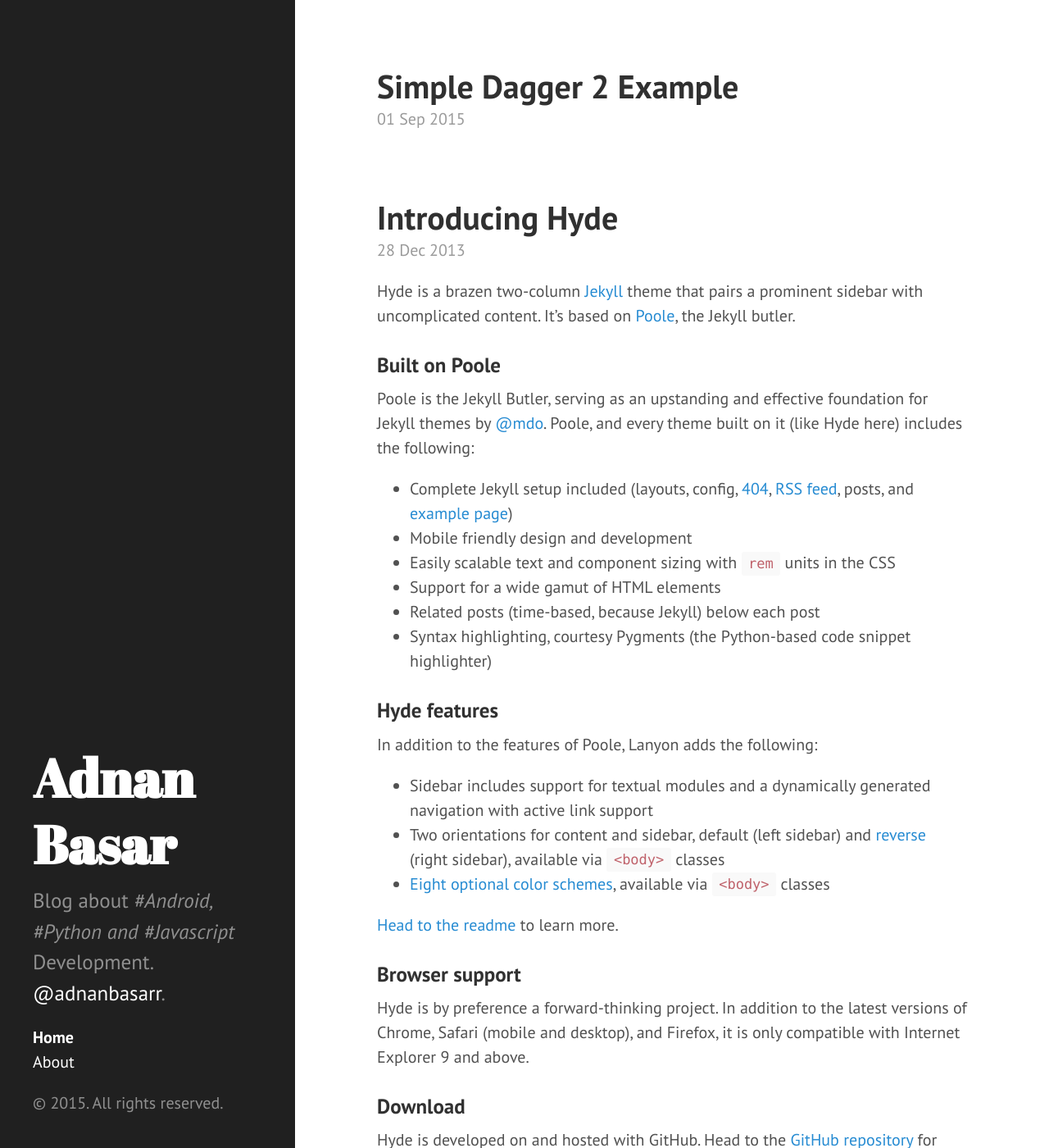
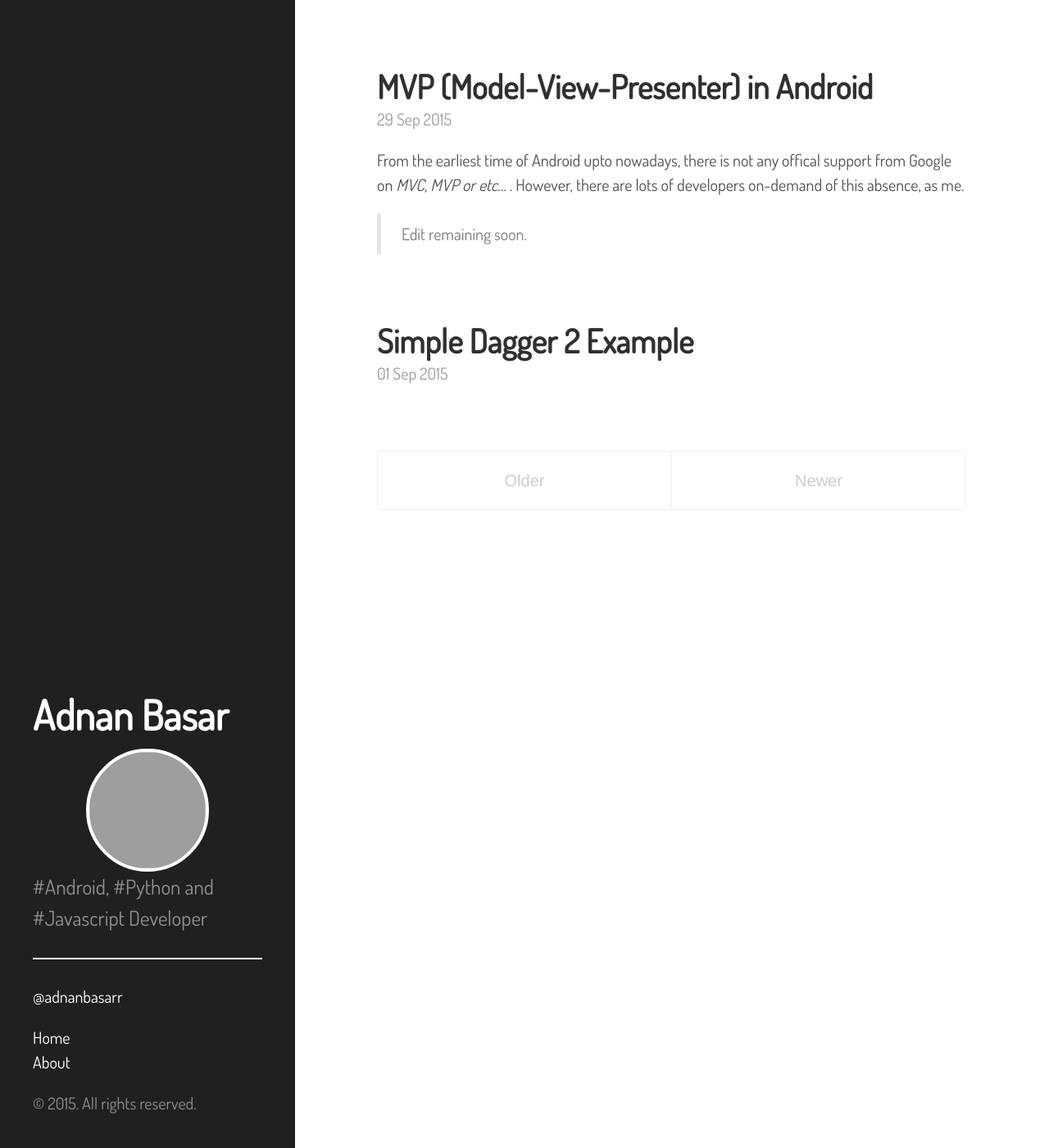
Before and after one commit to adnbsr/adnbsr.github.io, a Jekyll site: the page built from index.html, in a window 1280 px wide and 1400 px high. Shown: the whole window at 82% size. Built offline with Jekyll 4.4.1, drawn with Linux system fonts in a browser that asks for light colours; Markdown is read by kramdown in place of the engine named in the settings; the list of posts is cut into pages by our own code; some of the changed text lies outside the part shown; grey boxes are pictures that could not be loaded.

Commit message:
update sidebar

```diff
--- a/_config.yml
+++ b/_config.yml
@@ -1,6 +1,6 @@
 # Dependencies
 markdown:         redcarpet
-pygments:         true
+highlighter:      pygments
 
 # Permalinks
 permalink:        pretty
@@ -8,7 +8,7 @@
 # Setup
 title:            Adnan Basar
 tagline:          'Python and Android Developer'
-description:      'Blog about <i>#Android, #Python and #Javascript</i> Development.  <a href="https://twitter.com/adnanbasarr" target="_blank">@adnanbasarr</a>.'
+description:      '#Android, #Python and #Javascript Developer <hr/><a href="https://twitter.com/adnanbasarr" target="_blank">@adnanbasarr</a>'
 url:              http://adnbsr.com
 
 author:
--- a/_includes/head.html
+++ b/_includes/head.html
@@ -6,18 +6,14 @@
     <meta name="viewport" content="width=device-width, initial-scale=1.0, maximum-scale=1">
 
     <title>
-    {% if page.title %}
-      {{ page.title }} &middot; {{ site.title }}
-    {% else %}
-      {{ site.title }} &middot; {{ site.tagline }}
-    {% endif %}
+        {% if page.title %} {{ page.title }} &middot; {{ site.title }} {% else %} {{ site.title }} &middot; {{ site.tagline }} {% endif %}
     </title>
 
     <!-- CSS -->
     <link rel="stylesheet" href="/public/css/poole.css">
     <link rel="stylesheet" href="/public/css/syntax.css">
     <link rel="stylesheet" href="/public/css/hyde.css">
-  <link rel="stylesheet" href="http://fonts.googleapis.com/css?family=PT+Sans:400,400italic,700|Abril+Fatface">
+    <link href='https://fonts.googleapis.com/css?family=Dosis' rel='stylesheet' type='text/css'>
 
     <!-- Icons -->
     <link rel="apple-touch-icon-precomposed" sizes="144x144" href="/public/apple-touch-icon-144-precomposed.png">
--- a/_includes/sidebar.html
+++ b/_includes/sidebar.html
@@ -2,29 +2,21 @@
     <div class="container sidebar-sticky">
         <div class="sidebar-about">
             <h1>{{ site.title }}</h1>
+            <img class="face" />
             <p class="lead">{{ site.description }}</p>
         </div>
 
+
         <ul class="sidebar-nav">
-      <li class="sidebar-nav-item{% if page.title == "Home" %} active{% endif %}">
+            <li class="sidebar-nav-item{% if page.title == " Home " %} active{% endif %}">
                 <a href="/">Home</a>
             </li>
 
-      {% comment %}
-        The code below dynamically generates a sidebar nav of pages with
-        `layout: page` in the front-matter. See readme for usage.
-      {% endcomment %}
-
-      {% assign pages_list = site.pages %}
-      {% for node in pages_list %}
-        {% if node.title != null %}
-          {% if node.layout == "page" %}
+            {% comment %} The code below dynamically generates a sidebar nav of pages with `layout: page` in the front-matter. See readme for usage. {% endcomment %} {% assign pages_list = site.pages %} {% for node in pages_list %} {% if node.title != null %} {% if node.layout == "page" %}
             <li class="sidebar-nav-item{% if page.url == node.url %} active{% endif %}">
                 <a href="{{ node.url }}">{{ node.title }}</a>
             </li>
-          {% endif %}
-        {% endif %}
-      {% endfor %}
+            {% endif %} {% endif %} {% endfor %}
 
         </ul>
 
--- a/_posts/2012-02-06-whats-jekyll.md
+++ /dev/null
@@ -1,12 +0,0 @@
----
-layout: post
-title: What's Jekyll?
----
-
-[Jekyll](http://jekyllrb.com) is a static site generator, an open-source tool for creating simple yet powerful websites of all shapes and sizes. From [the project's readme](https://github.com/mojombo/jekyll/blob/master/README.markdown):
-
-  > Jekyll is a simple, blog aware, static site generator. It takes a template directory [...] and spits out a complete, static website suitable for serving with Apache or your favorite web server. This is also the engine behind GitHub Pages, which you can use to host your project’s page or blog right here from GitHub.
-
-It's an immensely useful tool and one we encourage you to use here with Hyde.
-
-Find out more by [visiting the project on GitHub](https://github.com/mojombo/jekyll).
--- a/_posts/2012-02-07-example-content.md
+++ /dev/null
@@ -1,55 +0,0 @@
----
-layout: post
-title: Example content
----
-
-This blog post shows a few different types of content that's supported and styled with Hyde. Basic typography, images, and code are all supported.
-
------
-
-Cum sociis natoque penatibus et magnis <a href="#">dis parturient montes</a>, nascetur ridiculus mus. Aenean eu leo quam. Pellentesque ornare sem lacinia quam venenatis vestibulum. Sed posuere consectetur est at lobortis. Cras mattis consectetur purus sit amet fermentum.
-
-> Curabitur blandit tempus porttitor. **Nullam quis risus eget urna mollis** ornare vel eu leo. Nullam id dolor id nibh ultricies vehicula ut id elit.
-
-Etiam porta *sem malesuada magna* mollis euismod. Cras mattis consectetur purus sit amet fermentum. Aenean lacinia bibendum nulla sed consectetur.
-
-## Heading
-
-Vivamus sagittis lacus vel augue laoreet rutrum faucibus dolor auctor. Duis mollis, est non commodo luctus, nisi erat porttitor ligula, eget lacinia odio sem nec elit. Morbi leo risus, porta ac consectetur ac, vestibulum at eros.
-
-### Sub-heading
-
-Cum sociis natoque penatibus et magnis dis parturient montes, nascetur ridiculus mus.
-
-{% highlight js %}
-// Example can be run directly in your JavaScript console
-
-// Create a function that takes two arguments and returns the sum of those arguments
-var adder = new Function("a", "b", "return a + b");
-
-// Call the function
-adder(2, 6);
-// > 8
-{% endhighlight %}
-
-Aenean lacinia bibendum nulla sed consectetur. Etiam porta sem malesuada magna mollis euismod. Fusce dapibus, tellus ac cursus commodo, tortor mauris condimentum nibh, ut fermentum massa.
-
-### Sub-heading
-
-Cum sociis natoque penatibus et magnis dis parturient montes, nascetur ridiculus mus. Aenean lacinia bibendum nulla sed consectetur. Etiam porta sem malesuada magna mollis euismod. Fusce dapibus, tellus ac cursus commodo, tortor mauris condimentum nibh, ut fermentum massa justo sit amet risus.
-
-* Praesent commodo cursus magna, vel scelerisque nisl consectetur et.
-* Donec id elit non mi porta gravida at eget metus.
-* Nulla vitae elit libero, a pharetra augue.
-
-Donec ullamcorper nulla non metus auctor fringilla. Nulla vitae elit libero, a pharetra augue.
-
-1. Vestibulum id ligula porta felis euismod semper.
-2. Cum sociis natoque penatibus et magnis dis parturient montes, nascetur ridiculus mus.
-3. Maecenas sed diam eget risus varius blandit sit amet non magna.
-
-Cras mattis consectetur purus sit amet fermentum. Sed posuere consectetur est at lobortis.
-
------
-
-Want to see something else added? <a href="https://github.com/mdo/hyde/issues/new">Open an issue.</a>
--- a/_posts/2013-12-28-introducing-hyde.md
+++ /dev/null
@@ -1,37 +0,0 @@
----
-layout: post
-title: Introducing Hyde
----
-
-Hyde is a brazen two-column [Jekyll](http://jekyllrb.com) theme that pairs a prominent sidebar with uncomplicated content. It's based on [Poole](http://getpoole.com), the Jekyll butler.
-
-### Built on Poole
-
-Poole is the Jekyll Butler, serving as an upstanding and effective foundation for Jekyll themes by [@mdo](https://twitter.com/mdo). Poole, and every theme built on it (like Hyde here) includes the following:
-
-* Complete Jekyll setup included (layouts, config, [404](/404), [RSS feed](/atom.xml), posts, and [example page](/about))
-* Mobile friendly design and development
-* Easily scalable text and component sizing with `rem` units in the CSS
-* Support for a wide gamut of HTML elements
-* Related posts (time-based, because Jekyll) below each post
-* Syntax highlighting, courtesy Pygments (the Python-based code snippet highlighter)
-
-### Hyde features
-
-In addition to the features of Poole, Lanyon adds the following:
-
-* Sidebar includes support for textual modules and a dynamically generated navigation with active link support
-* Two orientations for content and sidebar, default (left sidebar) and [reverse](https://github.com/poole/lanyon#reverse-layout) (right sidebar), available via `<body>` classes
-* [Eight optional color schemes](https://github.com/poole/hyde#themes), available via `<body>` classes
-
-[Head to the readme](https://github.com/poole/hyde#readme) to learn more.
-
-### Browser support
-
-Hyde is by preference a forward-thinking project. In addition to the latest versions of Chrome, Safari (mobile and desktop), and Firefox, it is only compatible with Internet Explorer 9 and above.
-
-### Download
-
-Hyde is developed on and hosted with GitHub. Head to the <a href="https://github.com/poole/hyde">GitHub repository</a> for downloads, bug reports, and features requests.
-
-Thanks!
--- /dev/null
+++ b/_posts/2015-09-29-mvp-in-android.md
@@ -0,0 +1,8 @@
+---
+layout : post
+title : MVP (Model-View-Presenter) in Android
+---
+
+From the earliest time of Android upto nowadays, there is not any offical support from Google on *MVC, MVP or etc...* . However, there are lots of developers on-demand of this absence, as me.
+
+> Edit remaining soon.
--- a/public/css/hyde.css
+++ b/public/css/hyde.css
@@ -32,7 +32,7 @@
  */
 
 html {
-  font-family: "PT Sans", Helvetica, Arial, sans-serif;
+  font-family: "Dosis", Helvetica, Arial, sans-serif;
 }
 @media (min-width: 48rem) {
   html {
@@ -79,8 +79,8 @@
 .sidebar-about h1 {
   color: #fff;
   margin-top: 0;
-  font-family: "Abril Fatface", serif;
-  font-size: 3.25rem;
+  font-family: "Dosis", serif;
+  font-size: 2.50rem;
 }
 
 /* Sidebar nav */
@@ -248,3 +248,18 @@
 .theme-base-0f .related-posts li a:hover {
   color: #8f5536;
 }
+
+
+.face {
+    background-image: url('https://avatars2.githubusercontent.com/u/1239935?v=3&s=460');
+    background-repeat: no-repeat;
+    background-size: cover;
+    background-position: 50%;
+    border: 4px solid;
+    border-color: #ffffff;
+    border-radius: 50%;
+    width: 150px;
+    height: 150px;
+    margin: auto;
+    vertical-align: middle;
+}
--- a/public/css/poole.css
+++ b/public/css/poole.css
@@ -48,7 +48,7 @@
 }
 
 html {
-  font-family: "Helvetica Neue", Helvetica, Arial, sans-serif;
+  font-family: "Dosis", Helvetica, Arial, sans-serif;
   font-size: 16px;
   line-height: 1.5;
 }
```
Lines whose indentation alone changed are shown as unchanged.
